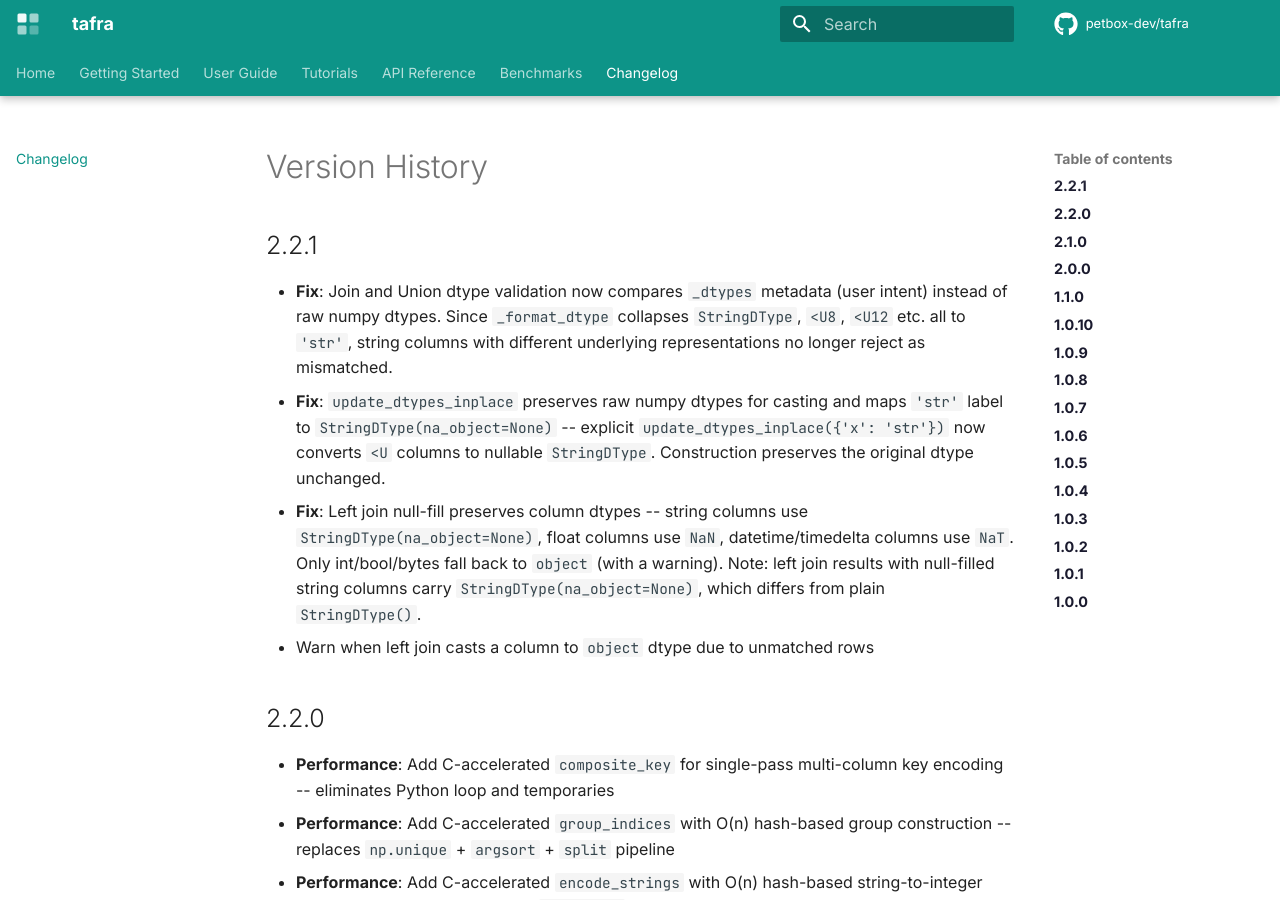
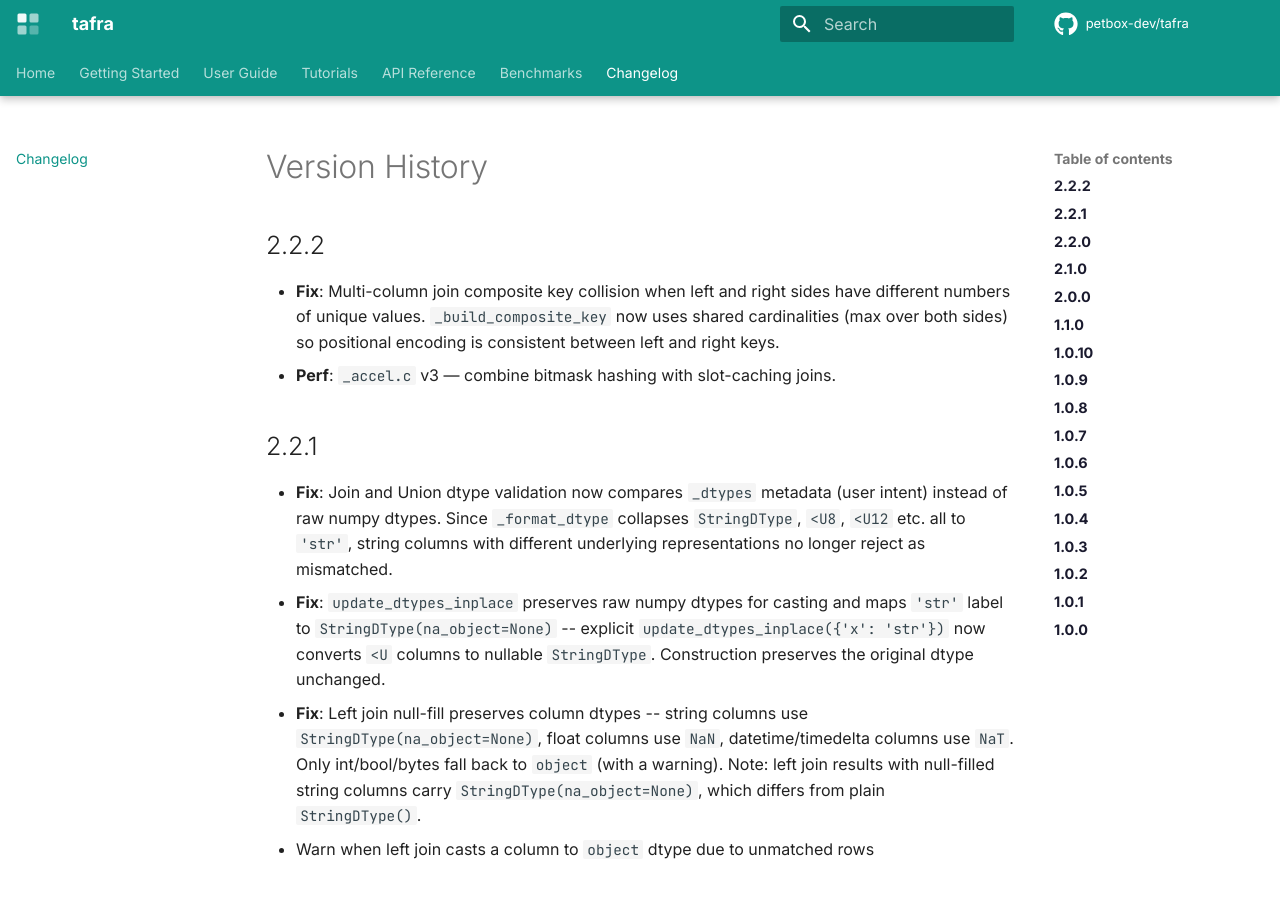
Before and after one commit to petbox-dev/tafra, an MkDocs documentation site: the page built from docs/changelog.md, in a window 1280 px wide and 900 px high. Built offline with MkDocs 1.6.1 and Material for MkDocs 9.7.7, drawn with Linux system fonts in a browser that asks for light colours; comment, search, counter and statistics services are not loaded.

Commit message:
chore: bump version to 2.2.2
Co-Authored-By: Claude Opus 4.6 (1M context) <noreply@anthropic.com>

```diff
--- a/docs/changelog.md
+++ b/docs/changelog.md
@@ -1,4 +1,12 @@
 # Version History
+
+## 2.2.2
+
+* **Fix**: Multi-column join composite key collision when left and right sides
+  have different numbers of unique values. `_build_composite_key` now uses
+  shared cardinalities (max over both sides) so positional encoding is
+  consistent between left and right keys.
+* **Perf**: `_accel.c` v3 — combine bitmask hashing with slot-caching joins.
 
 ## 2.2.1
 
--- a/pyproject.toml
+++ b/pyproject.toml
@@ -4,7 +4,7 @@ build-backend = "setuptools.build_meta"
 
 [project]
 name = "tafra"
-version = "2.2.1"
+version = "2.2.2"
 description = "Tafra: essence of a dataframe"
 readme = "README.md"
 license = "MIT"
```
Also changed, not shown: 1 other file.
